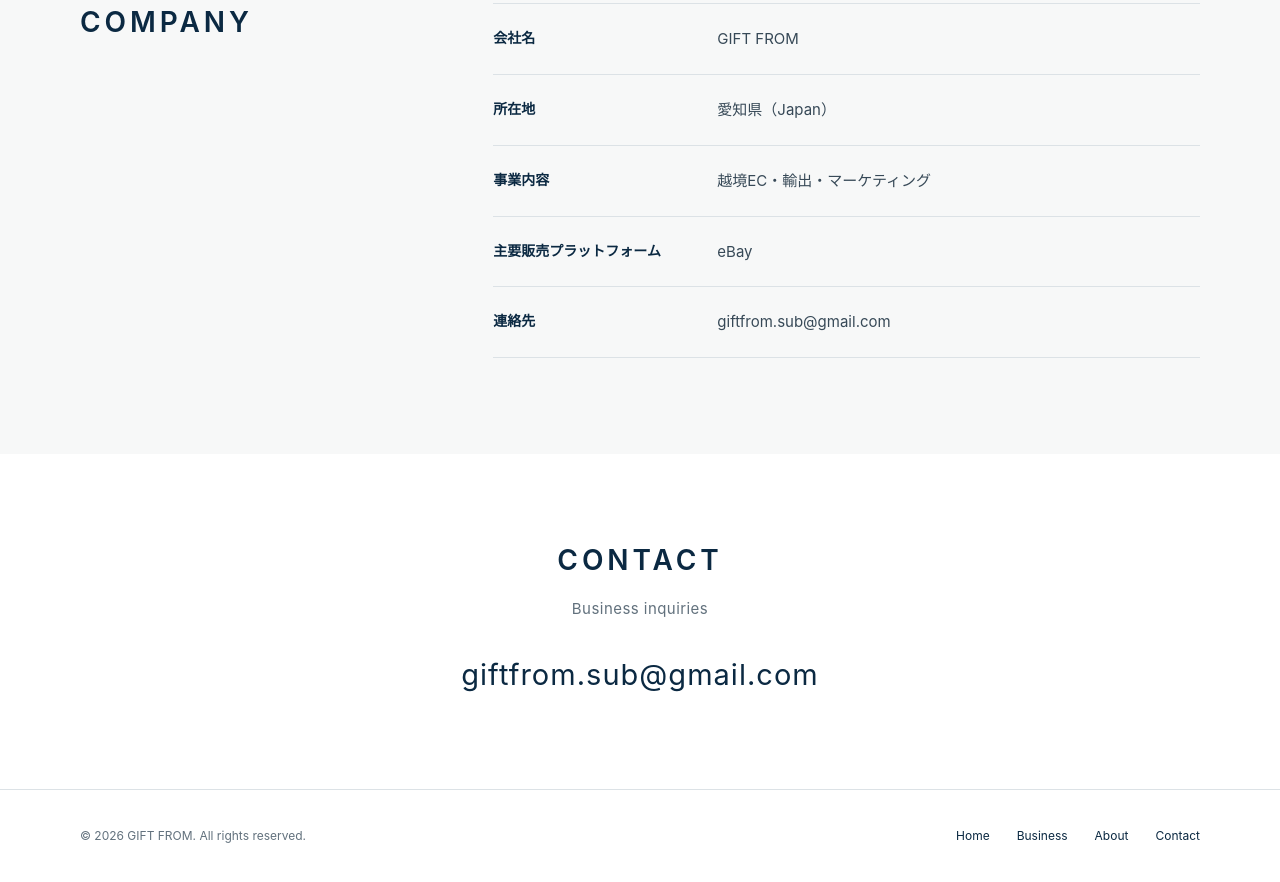
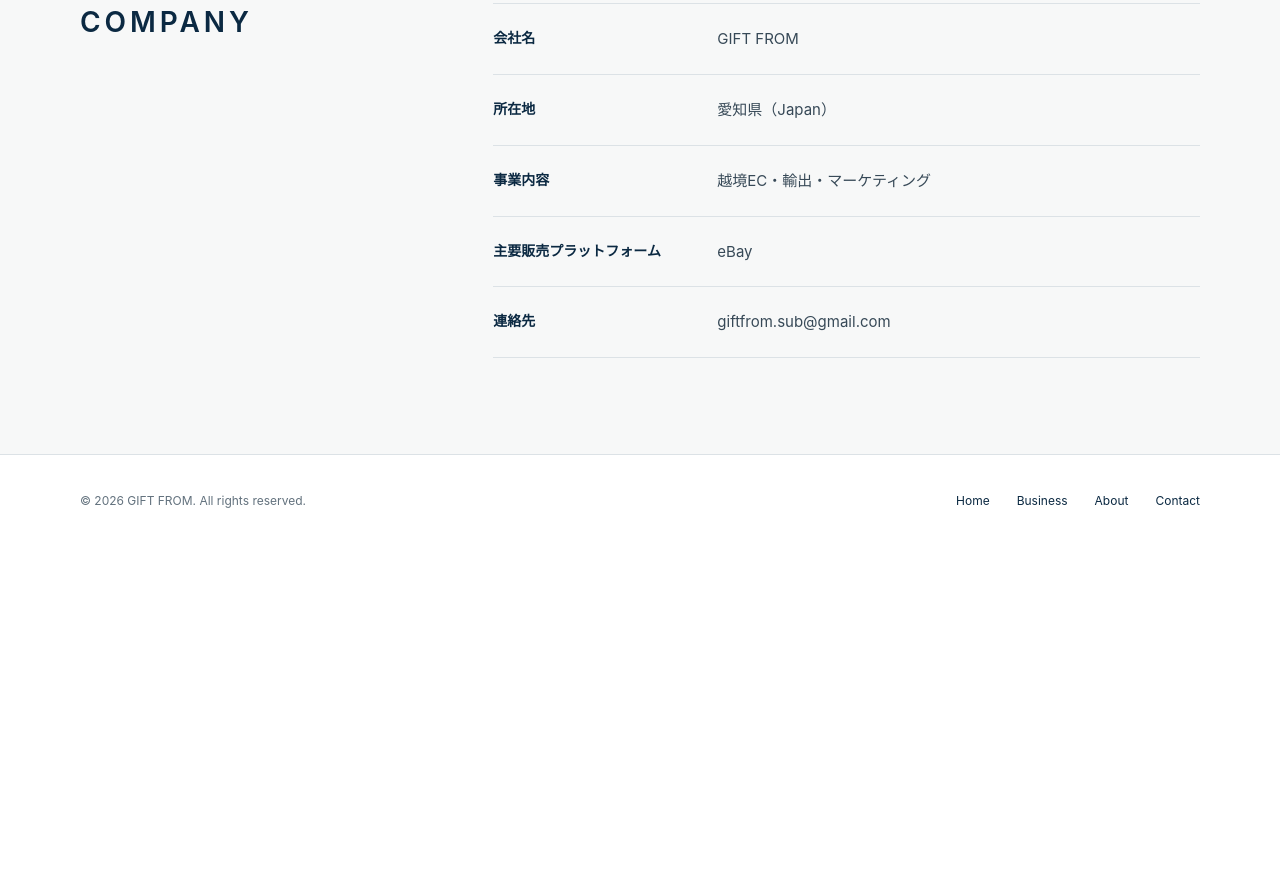
Before and after one commit to hello-giftfrom/gift-from-ebay, a plain HTML site: page index.html in a window 1280 px wide. Shown: the part 2598-3480 px from the top of the page. After the commit the page ends 3145 px from the top, so only its background shows below. Drawn offline with Linux system fonts and the light colour scheme.

Commit message:
Remove duplicate contact section

```diff
--- a/index.html
+++ b/index.html
@@ -64,9 +64,8 @@
     <section class="section company" aria-labelledby="company-title"><div class="container company-grid">
       <h2 id="company-title">COMPANY</h2>
       <!-- 会社情報はこの定義リスト内を編集してください。未提供の情報は追加していません。 -->
-      <dl class="company-list"><div><dt>会社名</dt><dd>GIFT FROM</dd></div><div><dt>所在地</dt><dd>愛知県（Japan）</dd></div><div><dt>事業内容</dt><dd>越境EC・輸出・マーケティング</dd></div><div><dt>主要販売プラットフォーム</dt><dd>eBay</dd></div><div><dt>連絡先</dt><dd class="email">giftfrom.sub@gmail.com</dd></div></dl>
+      <dl class="company-list"><div><dt>会社名</dt><dd>GIFT FROM</dd></div><div><dt>所在地</dt><dd>愛知県（Japan）</dd></div><div><dt>事業内容</dt><dd>越境EC・輸出・マーケティング</dd></div><div><dt>主要販売プラットフォーム</dt><dd>eBay</dd></div><div id="contact"><dt>連絡先</dt><dd class="email">giftfrom.sub@gmail.com</dd></div></dl>
     </div></section>
-    <section class="section contact" id="contact" aria-labelledby="contact-title"><div class="container"><h2 id="contact-title">CONTACT</h2><p>Business inquiries</p><!-- 実際のメールアドレスへ置換。必要に応じて mailto: リンクに変更できます。 --><p class="contact-email">giftfrom.sub@gmail.com</p></div></section>
   </main>
   <footer class="site-footer"><div class="container footer-inner"><p>© 2026 GIFT FROM. All rights reserved.</p><nav aria-label="フッターナビゲーション"><a href="#home">Home</a><a href="#business">Business</a><a href="#about">About</a><a href="#contact">Contact</a></nav></div></footer>
 </body>
```
